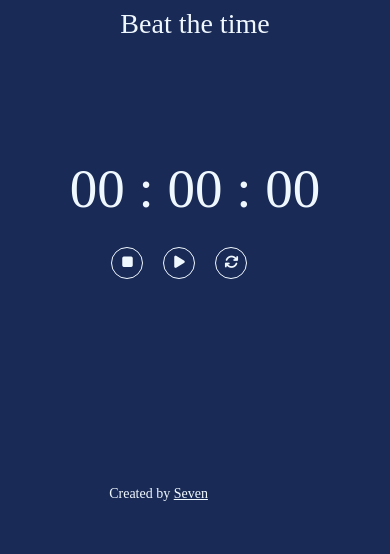
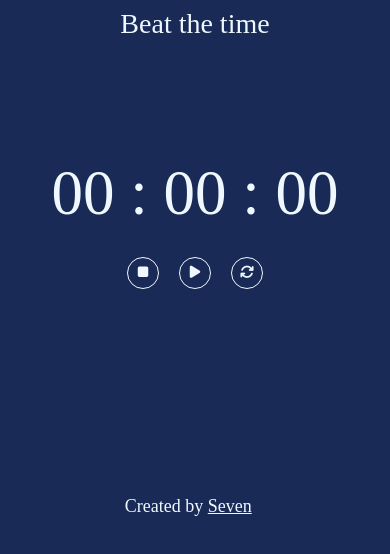
Before and after one commit to Caleb335/stopwatch, a React (Create React App) app: page / in a window 390 px wide. Shown: the top 554 px of the page. Built offline with nearby package versions, Linux system fonts and the light colour scheme; a web font is replaced by a local one.

Commit message:
final tweaks

```diff
--- a/src/index.css
+++ b/src/index.css
@@ -54,7 +54,7 @@ footer {
 
 @media screen and (max-width: 576px) {
     .lg-text {
-        font-size: 55px;
+        font-size: 63px;
     }
     .mt-4 {
         margin-top: 30%;
@@ -63,7 +63,7 @@ footer {
         font-size: 28px;
     }
     .buttons {
-        margin-left: 26%;
+        margin-left: 30%;
         margin-top: 7%;
     }
     button {
@@ -77,9 +77,9 @@ footer {
         margin-top: 53%;
     }
     footer {
-        margin-left: 28%;
+        margin-left: 32%;
     }
     footer p, a {
-        font-size: 14px;
+        font-size: 18px;
     }
 }
```
